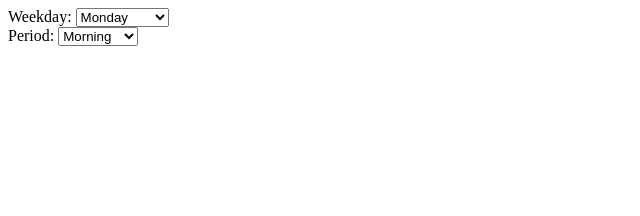
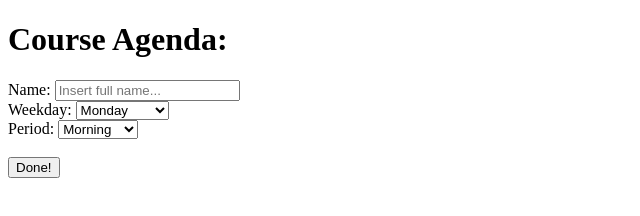
Before and after one commit to andyvand/OceanCourses, a plain HTML site: page form.html in a window 1280 px wide. Shown: the whole page, without its empty margins (0-640 px from the left). Drawn offline with Linux system fonts and the light colour scheme.

Commit message:
Finished form display

```diff
--- a/form.html
+++ b/form.html
@@ -6,9 +6,12 @@
 <title>Insert title here</title>
 </head>
 <body>
-<form id="signup_course" action="#" method="POST">
+<h1>Course Agenda:</h1>
+<div id="selectedCourse"></div>
+<form id="signup_course" action="#" method="POST"><!-- form is not mandatory here because it's used to send info to a server (which is not present at this case) -->
 
-<div>
+	<div>Name:
+	<input type="text" id="name" placeholder="Insert full name..."></input>
 	</div>
 
 	<div> Weekday:
@@ -31,7 +34,9 @@ Period:
 </select>
 </div>
 
+</br><!-- placed here to guarantee a small margin between period & submit button -->
 <div>
+	<input type="submit" value="Done!" id="btnSubmitSignup"></input>
 </div>
 
 </form>
```
Also changed, not shown: index.html (+1 -1 lines). Lines whose indentation alone changed are shown as unchanged.
